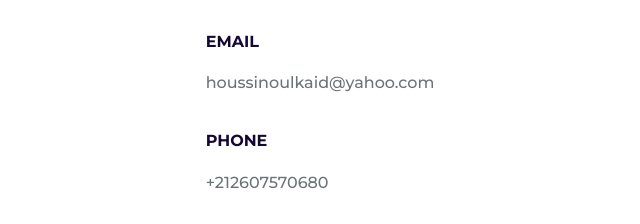
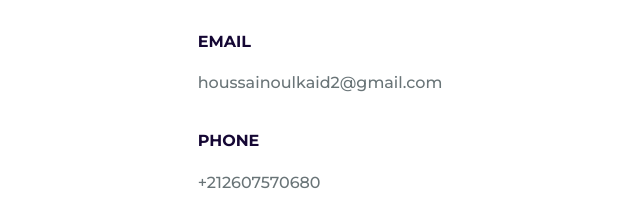
Before and after one commit to houssin0/OulkaidElHoussin, a plain HTML site: page index.html in a window 1280 px wide. Shown: the part 2887-3111 px from the top of the page, 60-700 px from the left. Drawn offline with nearby package versions, Linux system fonts and the light colour scheme.

Commit message:
update the mail

```diff
--- a/index.html
+++ b/index.html
@@ -183,7 +183,7 @@
                 <div class="contact__container bd-grid">
                     <div class="contact__info">
                         <h3 class="contact__subtitle">EMAIL</h3>
-                        <span class="contact__text">houssinoulkaid@yahoo.com</span>
+                        <span class="contact__text">houssainoulkaid2@gmail.com</span>
 
                         <h3 class="contact__subtitle">PHONE</h3>
                         <span class="contact__text">+212607570680</span>
```
Also changed, not shown: 1 other file.
